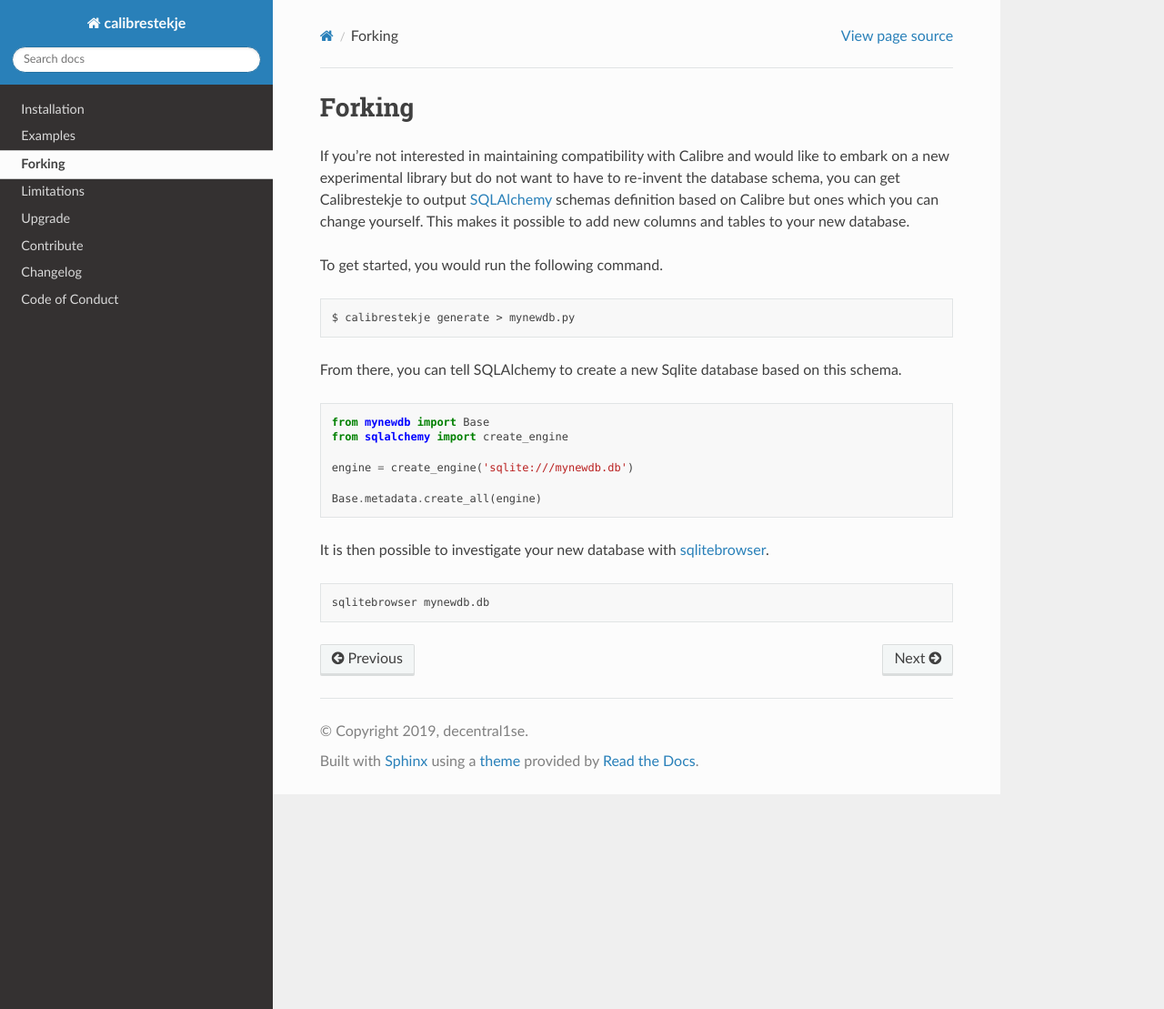
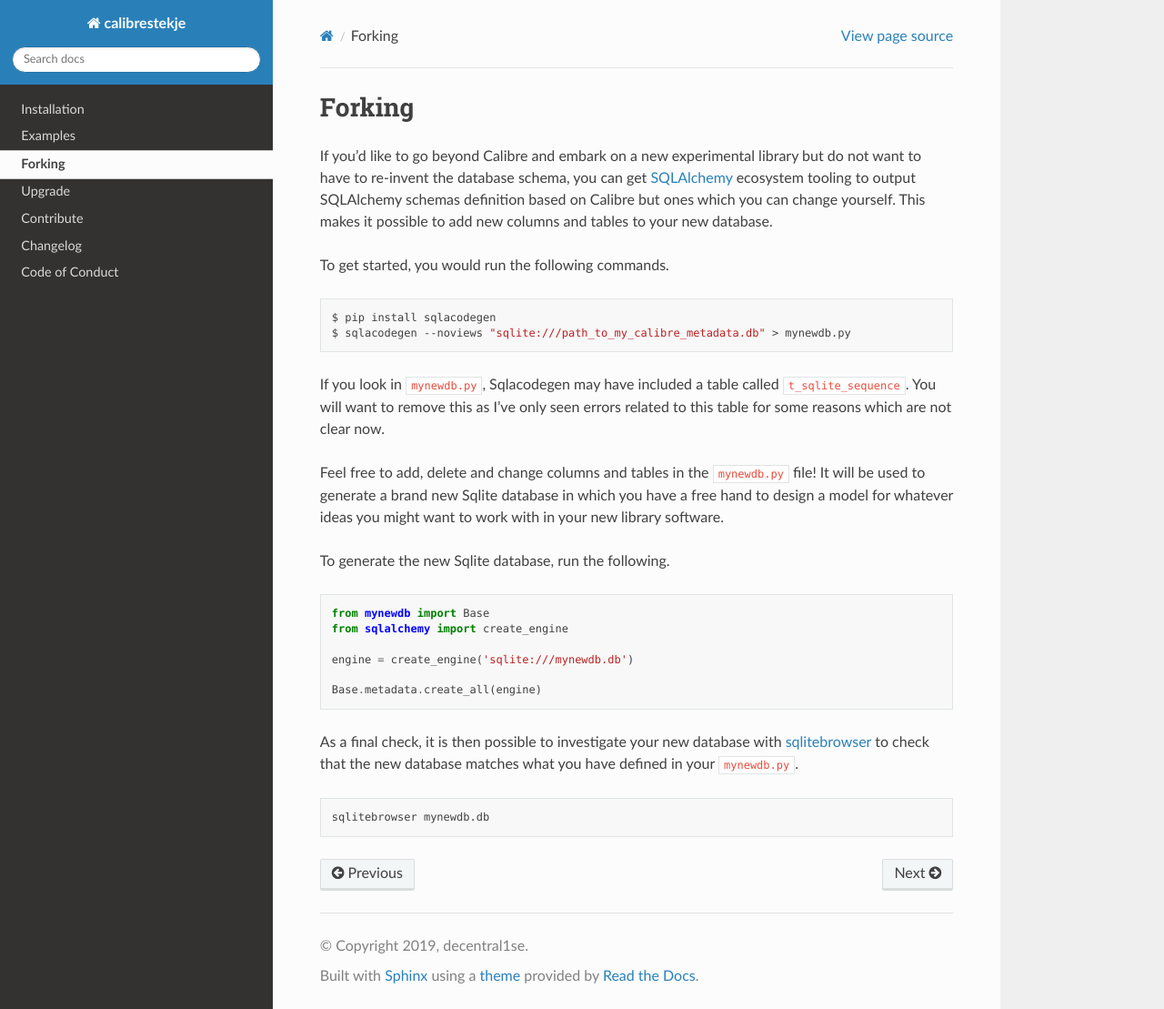
Before and after one commit to decentral1se/calibrestekje, a Sphinx documentation site: the page built from docs/source/forking.rst, in a window 1280 px wide and 1109 px high. Shown: the whole window at 91% size. Built offline with Sphinx 7.4.7 and the Read the Docs theme 2.0.0, drawn with Linux system fonts in a browser that asks for light colours.

```diff
--- a/docs/source/forking.rst
+++ b/docs/source/forking.rst
@@ -4,23 +4,31 @@
 Forking
 *******
 
-If you're not interested in maintaining compatibility with Calibre and would
-like to embark on a new experimental library but do not want to have to
-re-invent the database schema, you can get Calibrestekje to output
-`SQLAlchemy`_ schemas definition based on Calibre but ones which you can change
-yourself. This makes it possible to add new columns and tables to your new
-database.
+If you'd like to go beyond Calibre and embark on a new experimental library but
+do not want to have to re-invent the database schema, you can get `SQLAlchemy`_
+ecosystem tooling to output SQLAlchemy schemas definition based on Calibre but
+ones which you can change yourself. This makes it possible to add new columns
+and tables to your new database.
 
 .. _SQLALchemy: https://docs.sqlalchemy.org/
 
-To get started, you would run the following command.
+To get started, you would run the following commands.
 
 .. code-block:: bash
 
-    $ calibrestekje generate > mynewdb.py
+    $ pip install sqlacodegen
+    $ sqlacodegen --noviews "sqlite:///path_to_my_calibre_metadata.db" > mynewdb.py
 
-From there, you can tell SQLAlchemy to create a new Sqlite database based on
-this schema.
+If you look in ``mynewdb.py``, Sqlacodegen may have included a table called
+``t_sqlite_sequence``. You will want to remove this as I've only seen errors
+related to this table for some reasons which are not clear now.
+
+Feel free to add, delete and change columns and tables in the ``mynewdb.py``
+file! It will be used to generate a brand new Sqlite database in which you have
+a free hand to design a model for whatever ideas you might want to work with in
+your new library software.
+
+To generate the new Sqlite database, run the following.
 
 .. code-block:: python
 
@@ -31,7 +39,9 @@ this schema.
 
     Base.metadata.create_all(engine)
 
-It is then possible to investigate your new database with `sqlitebrowser`_.
+As a final check, it is then possible to investigate your new database with
+`sqlitebrowser`_ to check that the new database matches what you have defined
+in your ``mynewdb.py``.
 
 .. _sqlitebrowser: https://sqlitebrowser.org/
 
--- a/docs/source/index.rst
+++ b/docs/source/index.rst
@@ -8,7 +8,6 @@
    install
    examples
    forking
-   limitations
    upgrade
    contribute
    changelog
```
Also changed, not shown: docs/source/examples.rst (+31 -20 lines), docs/source/limitations.rst (deleted, +0 -18 lines).
